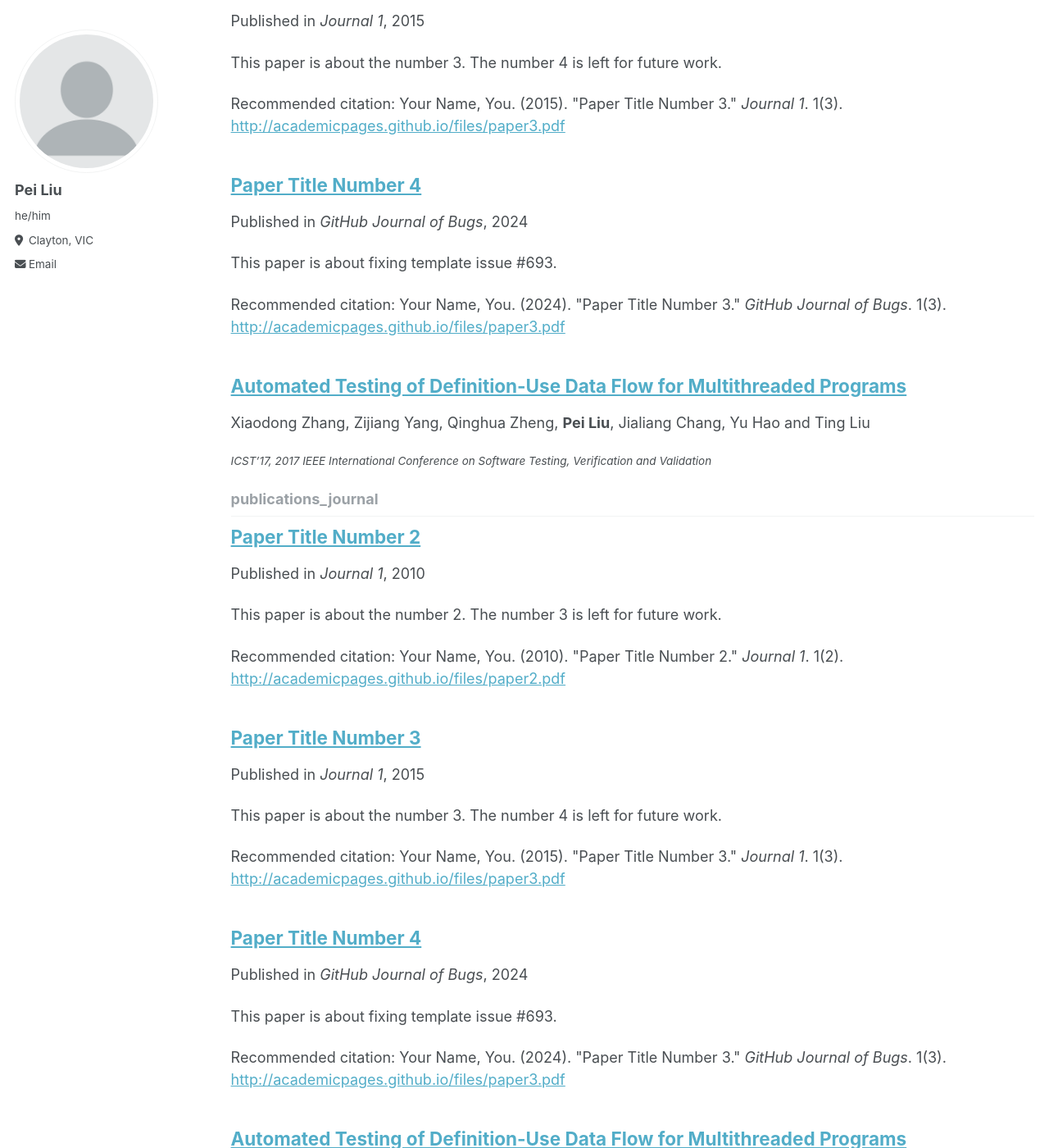
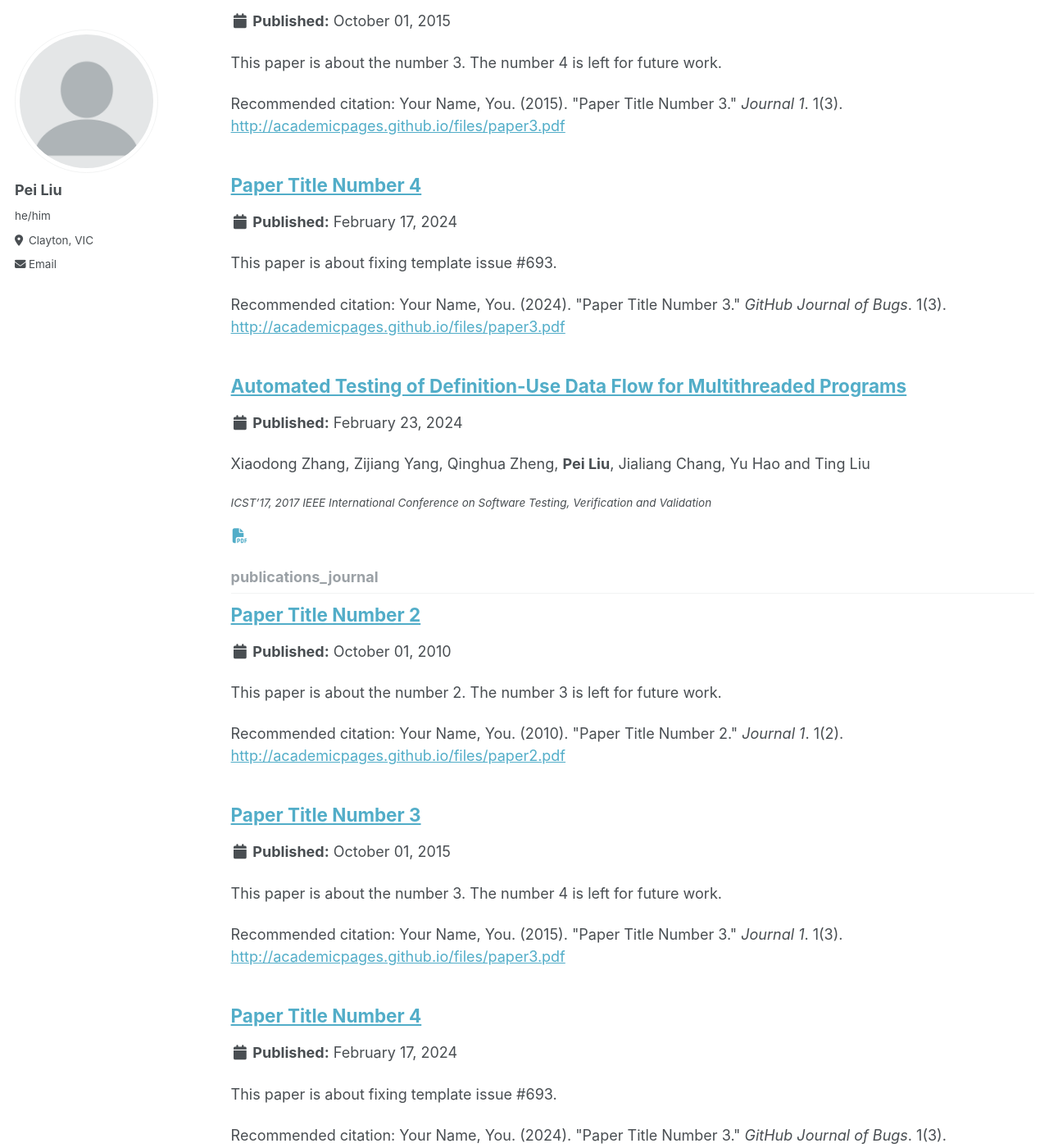
Before and after one commit to gspeiliu/gspeiliu.github.io, a Jekyll site: the page built from _pages/collection-archive.html, in a window 1280 px wide and 1400 px high, scrolled down 1450 px. Shown: the whole window at 82% size. Built offline with Jekyll 4.4.1, drawn with Linux system fonts in a browser that asks for light colours; some of the changed text lies outside the part shown.

Commit message:
pdf test

```diff
--- a/_includes/archive-single.html
+++ b/_includes/archive-single.html
@@ -44,7 +44,7 @@
 
         {% if post.collection == 'teaching' %}
           <p> {{ post.type }}, <i>{{ post.venue }}</i>, {{ post.date | default: "1900-01-01" | date: "%Y" }} </p>
-        {% elsif post.collection == 'publications_conference' or post.collection == 'publications_journal' %}
+        {% elsif post.collection == 'publications' %}
           {% if post.venue %}
           <p>Published in <i>{{ post.venue }}</i>, {{ post.date | default: "1900-01-01" | date: "%Y" }} </p>
           {% endif %}
@@ -66,6 +66,10 @@
     <i class="archive__item-excerpt" itemprop="description">{{ post.pubsite | markdownify }}</i>
     {% endif %}
 
+    {% if post.puburl %}
+    <a href="{{ post.puburl }}"><i class="fas fa-fw fa-file-pdf zoom" aria-hidden="true"></i></a>
+    {% endif %}
+
     {% if post.citation and post.paperurl %}
       <p>Recommended citation: {{ post.citation }} <a href="{{ post.paperurl }}">{{ post.paperurl }}</a></p>
     {% elsif post.citation %}
```
